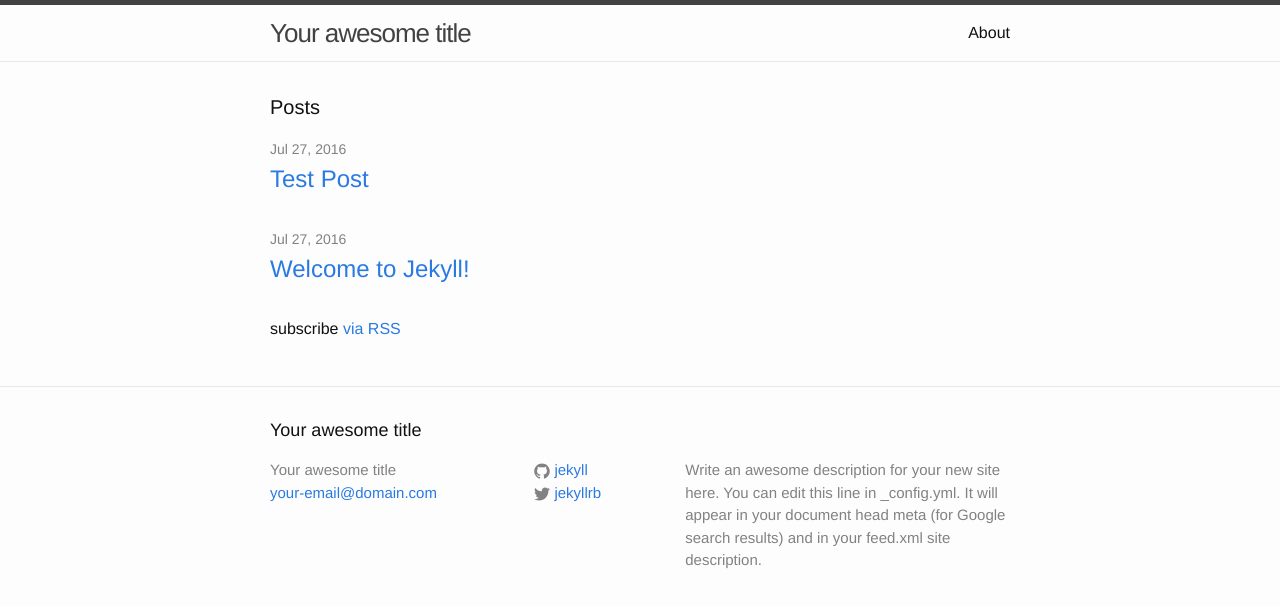
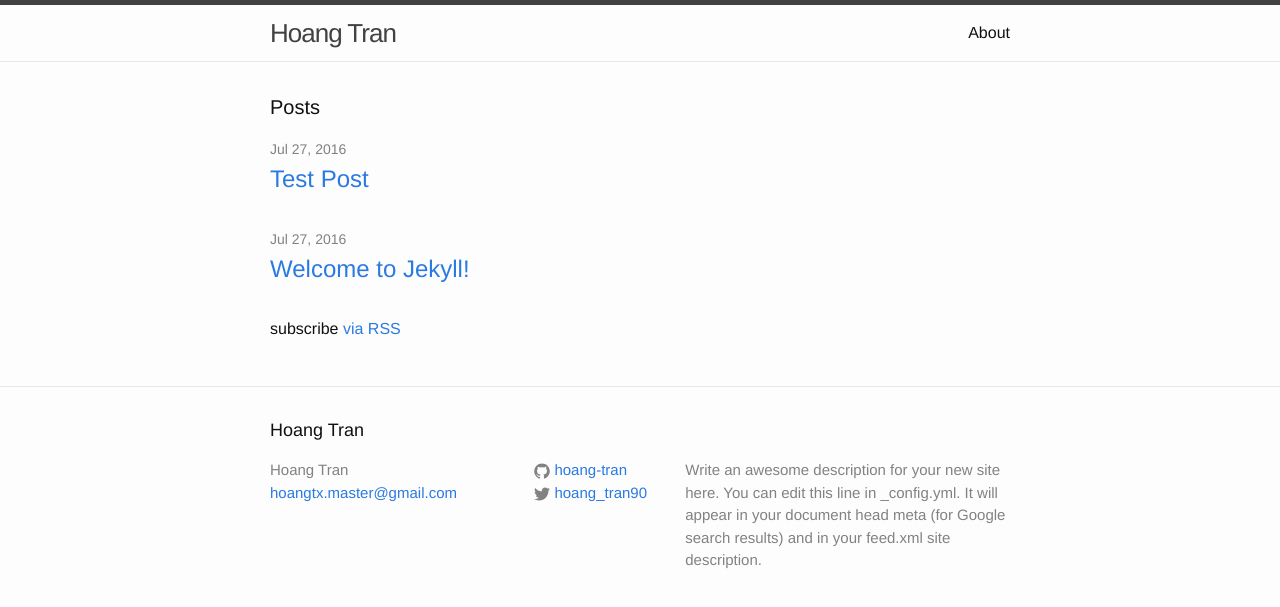
Before and after one commit to hoang-tran/hoang-tran.github.io, a Jekyll site: the page built from index.html, in a window 1280 px wide. Shown: the top 607 px of the page. Built offline with Jekyll 4.4.1, drawn with Linux system fonts in a browser that asks for light colours.

Commit message:
change config.yml

```diff
--- a/_config.yml
+++ b/_config.yml
@@ -6,16 +6,17 @@
 # 'jekyll serve'. If you change this file, please restart the server process.
 
 # Site settings
-title: Your awesome title
-email: your-email@domain.com
+title: Hoang Tran
+email: hoangtx.master@gmail.com
 description: > # this means to ignore newlines until "baseurl:"
   Write an awesome description for your new site here. You can edit this
   line in _config.yml. It will appear in your document head meta (for
   Google search results) and in your feed.xml site description.
 baseurl: "" # the subpath of your site, e.g. /blog
 url: "http://yourdomain.com" # the base hostname & protocol for your site
-twitter_username: jekyllrb
-github_username:  jekyll
+twitter_username: hoang_tran90
+github_username:  hoang-tran
+repository: hoang-tran/hoang-tran.github.io
 
 # Build settings
 markdown: kramdown
```
